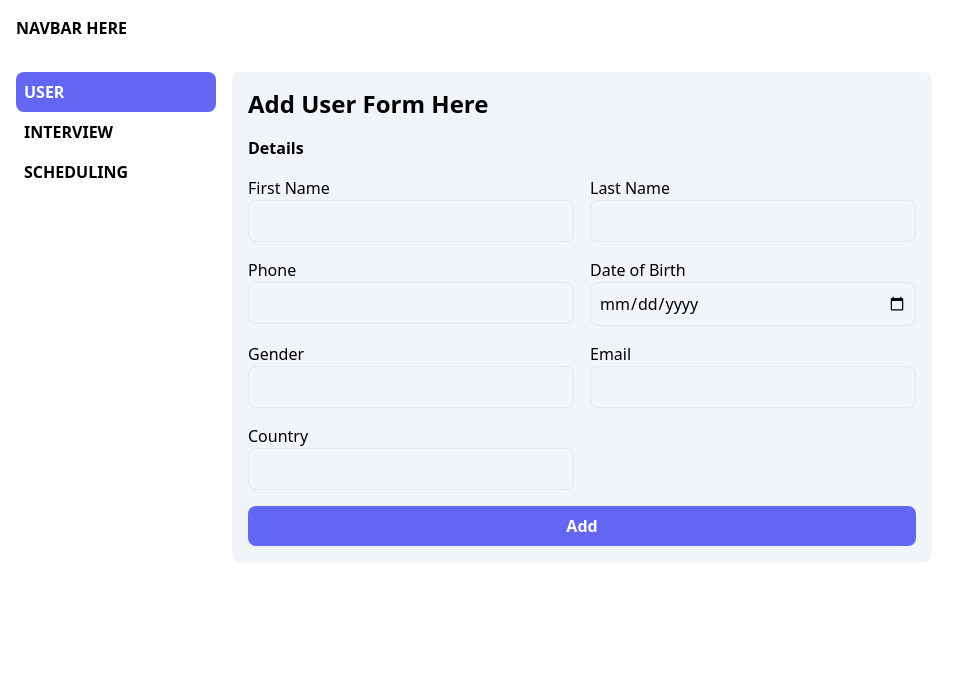
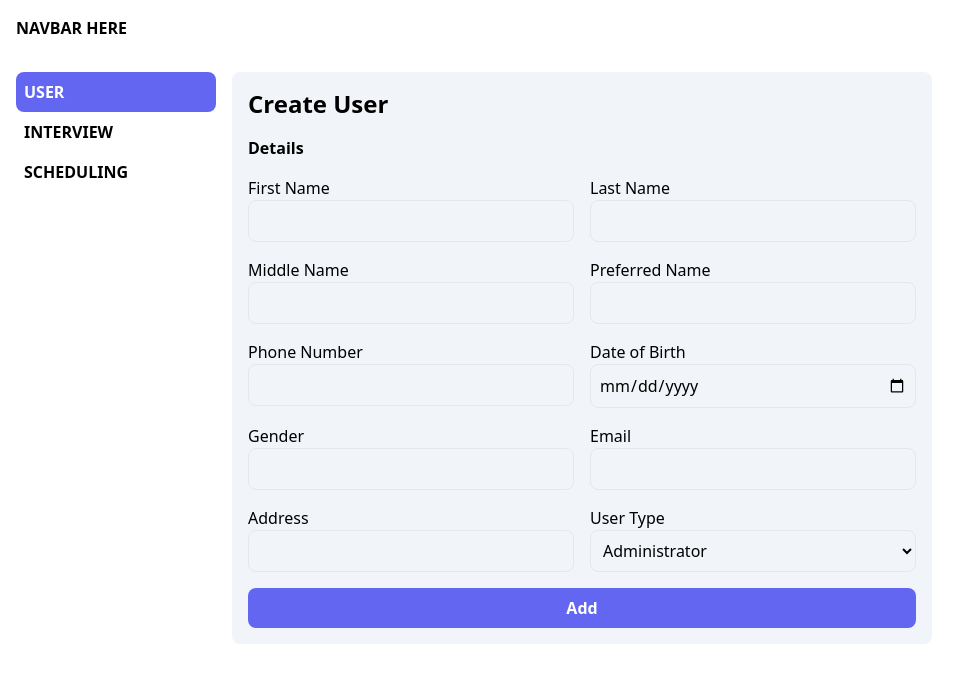
Before and after one commit to kimikoi123/ems-fe, a Next.js app: page /user/add in a window 1280 px wide. Shown: the top 682 px of the page, without its empty margins (0-979 px from the left). Built offline with nearby package versions, Linux system fonts and the light colour scheme.

Commit message:
chore/update-form: Update naming, add extra fields

```diff
--- a/src/app/(dashboard)/user/add/page.tsx
+++ b/src/app/(dashboard)/user/add/page.tsx
@@ -1,11 +1,11 @@
-import AddEditForm from "@/components/form/AddEditForm";
+import AddEditUserForm from "@/components/form/AddEditUserForm";
 import React from "react";
 
 const AddUser = () => {
   return (
     <div>
-      <h1 className="font-bold text-2xl">Add User Form Here</h1>
-      <AddEditForm />
+      <h1 className="font-bold text-2xl">Create User</h1>
+      <AddEditUserForm />
     </div>
   );
 };
--- a/src/components/form/AddEditForm.tsx
+++ b/src/components/form/AddEditUserForm.tsx
@@ -1,6 +1,6 @@
 import React from "react";
 
-const AddEditForm = () => {
+const AddEditUserForm = () => {
   //   const handleSubmit = (e: React.SyntheticEvent) => {
   //     e.preventDefault();
   //     // TODO: Handle Add user functionality here
@@ -26,7 +26,21 @@ const AddEditForm = () => {
           />
         </div>
         <div className="flex flex-col">
-          <label>Phone</label>
+          <label>Middle Name</label>
+          <input
+            className="outline-none border rounded-lg bg-transparent p-2"
+            type="text"
+          />
+        </div>
+        <div className="flex flex-col">
+          <label>Preferred Name</label>
+          <input
+            className="outline-none border rounded-lg bg-transparent p-2"
+            type="text"
+          />
+        </div>
+        <div className="flex flex-col">
+          <label>Phone Number</label>
           <input
             className="outline-none border rounded-lg bg-transparent p-2"
             type="text"
@@ -54,11 +68,22 @@ const AddEditForm = () => {
           />
         </div>
         <div className="flex flex-col">
-          <label>Country</label>
+          <label>Address</label>
           <input
             className="outline-none border rounded-lg bg-transparent p-2"
             type="text"
           />
+        </div>
+        <div className="flex flex-col">
+          <label>User Type</label>
+          <select className="outline-none border rounded-lg bg-transparent p-2">
+            <option value="" disabled>
+              -- Select an option --
+            </option>
+            <option value="admin">Administrator</option>
+            <option value="employee">Employee</option>
+            <option value="candidate">Candidate</option>
+          </select>
         </div>
 
         <button
@@ -72,4 +97,4 @@ const AddEditForm = () => {
   );
 };
 
-export default AddEditForm;
+export default AddEditUserForm;
```
